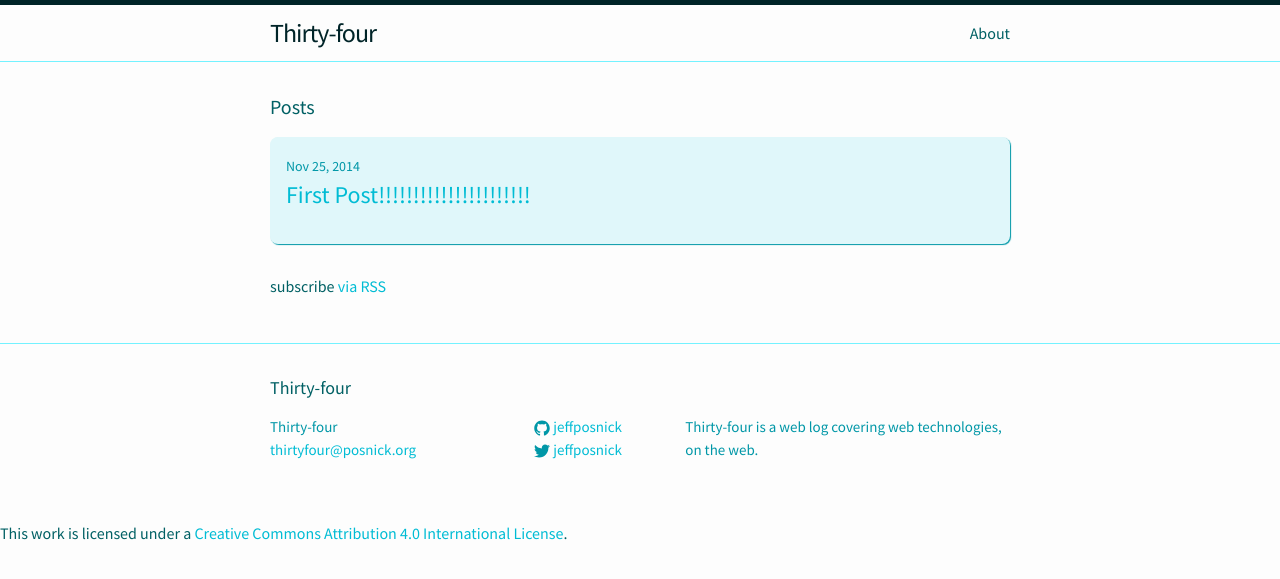
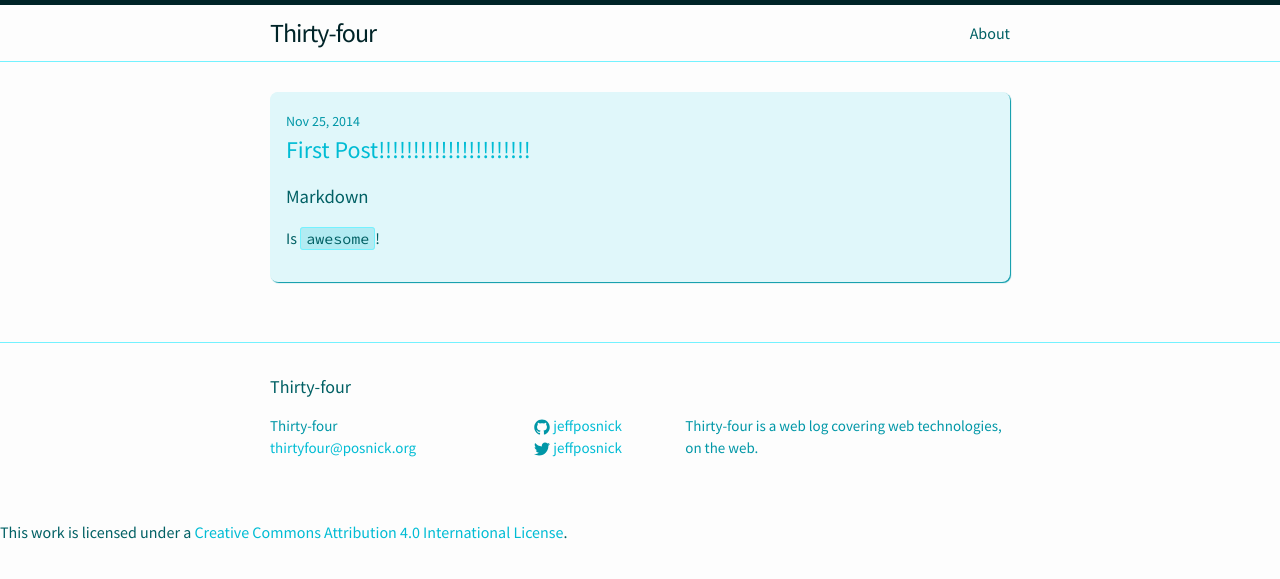
Before and after one commit to jeffposnick/thirtyfour, a Jekyll site: the page built from index.html, in a window 1280 px wide. Shown: the top 579 px of the page. Built offline with Jekyll 4.4.1, drawn with Linux system fonts in a browser that asks for light colours.

Commit message:
Tweaks to the index

```diff
--- a/index.html
+++ b/index.html
@@ -1,23 +1,16 @@
 ---
 layout: default
 ---
-
 <div class="home">
-
-  <h1 class="page-heading">Posts</h1>
-
   <ul class="post-list">
     {% for post in site.posts %}
       <li>
         <span class="post-meta">{{ post.date | date: "%b %-d, %Y" }}</span>
-
         <h2>
           <a class="post-link" href="{{ post.url | prepend: site.baseurl }}">{{ post.title }}</a>
         </h2>
+        {% if post.excerpt %}{{ post.excerpt }}{% endif %}
       </li>
     {% endfor %}
   </ul>
-
-  <p class="rss-subscribe">subscribe <a href="{{ "/feed.xml" | prepend: site.baseurl }}">via RSS</a></p>
-
 </div>
```
